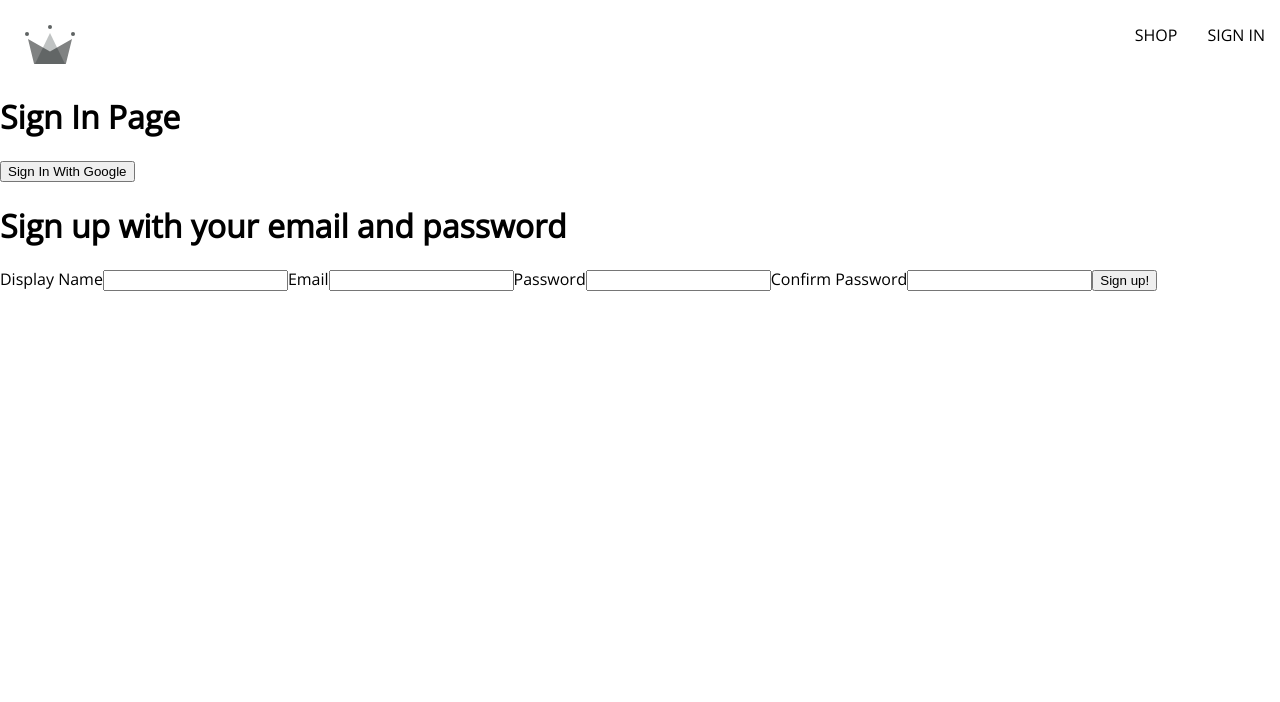
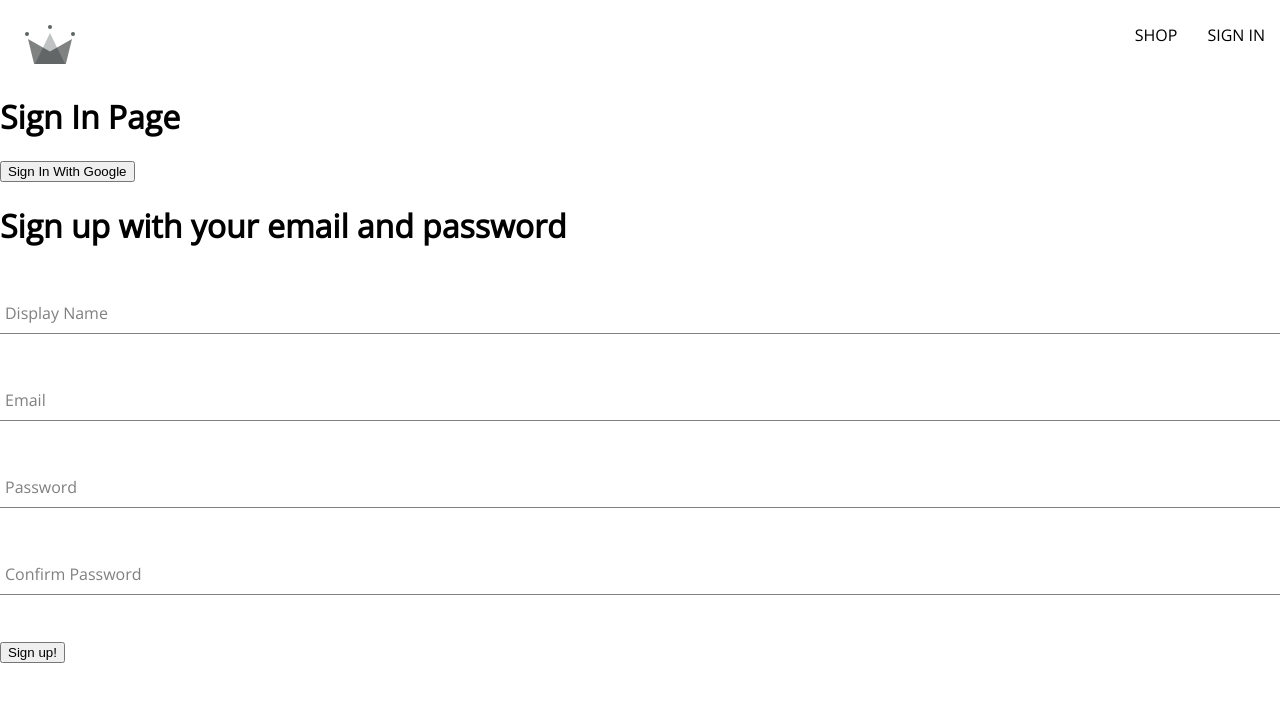
Before and after one commit to MonMaramba/crown2022-redux, a React (Create React App) app: page /sign-in in a window 1280 px wide. Shown: the top 702 px of the page. Built offline with nearby package versions, Linux system fonts and the light colour scheme.

Commit message:
separated and generecized form input into own component plus form style

```diff
--- /dev/null
+++ b/src/components/form-input/form-input.component.jsx
@@ -0,0 +1,20 @@
+import './form-input.styles.scss';
+
+const FormInput = ({ label, ...otherProps }) => {
+  return (
+    <div className='group'>
+      <input className='form-input' {...otherProps} />
+      {label && (
+        <label
+          className={`${
+            otherProps.value.length ? 'shrink' : null
+          } form-input-label`}
+        >
+          {label}
+        </label>
+      )}
+    </div>
+  );
+};
+
+export default FormInput;
--- /dev/null
+++ b/src/components/form-input/form-input.styles.scss
@@ -0,0 +1,54 @@
+$sub-color: grey;
+$main-color: black;
+
+@mixin shrinkLabel {
+    top: -14px;
+    font-size: 12px;
+    color: $main-color;
+}
+
+.group {
+    position: relative;
+    margin: 45px 0;
+
+    .form-input {
+        background: none;
+        background-color: white;
+        color: $sub-color;
+        font-size: 18px;
+        padding: 10px 10px 10px 5px;
+        display: block;
+        width: 100%;
+        border: none;
+        border-radius: 0;
+        border-bottom: 1px solid $sub-color;
+        margin: 25px 0;
+
+        &:focus {
+            outline: none;
+        }
+
+        &:focus~.form-input-label {
+            @include shrinkLabel();
+        }
+    }
+
+    input[type='password'] {
+        letter-spacing: 0.3em;
+    }
+
+    .form-input-label {
+        color: $sub-color;
+        font-size: 16px;
+        font-weight: normal;
+        position: absolute;
+        pointer-events: none;
+        left: 5px;
+        top: 10px;
+        transition: 300ms ease all;
+
+        &.shrink {
+            @include shrinkLabel();
+        }
+    }
+}
--- a/src/components/sign-up-form/sign-up-form.component.jsx
+++ b/src/components/sign-up-form/sign-up-form.component.jsx
@@ -1,9 +1,9 @@
-import { async } from '@firebase/util';
 import { useState } from 'react';
 import {
   createAuthUserWithEmailAndPassword,
   createUserDocumentFromAuth,
 } from '../../utils/firebase.utils';
+import FormInput from '../form-input/form-input.component';
 
 const defaultFormFields = {
   displayName: '',
@@ -57,8 +57,8 @@ const SignUpForm = () => {
     <div>
       <h1>Sign up with your email and password</h1>
       <form onSubmit={handleSubmit}>
-        <label>Display Name</label>
-        <input
+        <FormInput
+          label='Display Name'
           type='text'
           required
           onChange={handleChange}
@@ -66,8 +66,8 @@ const SignUpForm = () => {
           value={displayName}
         />
 
-        <label>Email</label>
-        <input
+        <FormInput
+          label='Email'
           type='email'
           required
           onChange={handleChange}
@@ -75,8 +75,8 @@ const SignUpForm = () => {
           value={email}
         />
 
-        <label>Password</label>
-        <input
+        <FormInput
+          label='Password'
           type='password'
           required
           onChange={handleChange}
@@ -84,8 +84,8 @@ const SignUpForm = () => {
           value={password}
         />
 
-        <label>Confirm Password</label>
-        <input
+        <FormInput
+          label='Confirm Password'
           type='password'
           required
           onChange={handleChange}
```
